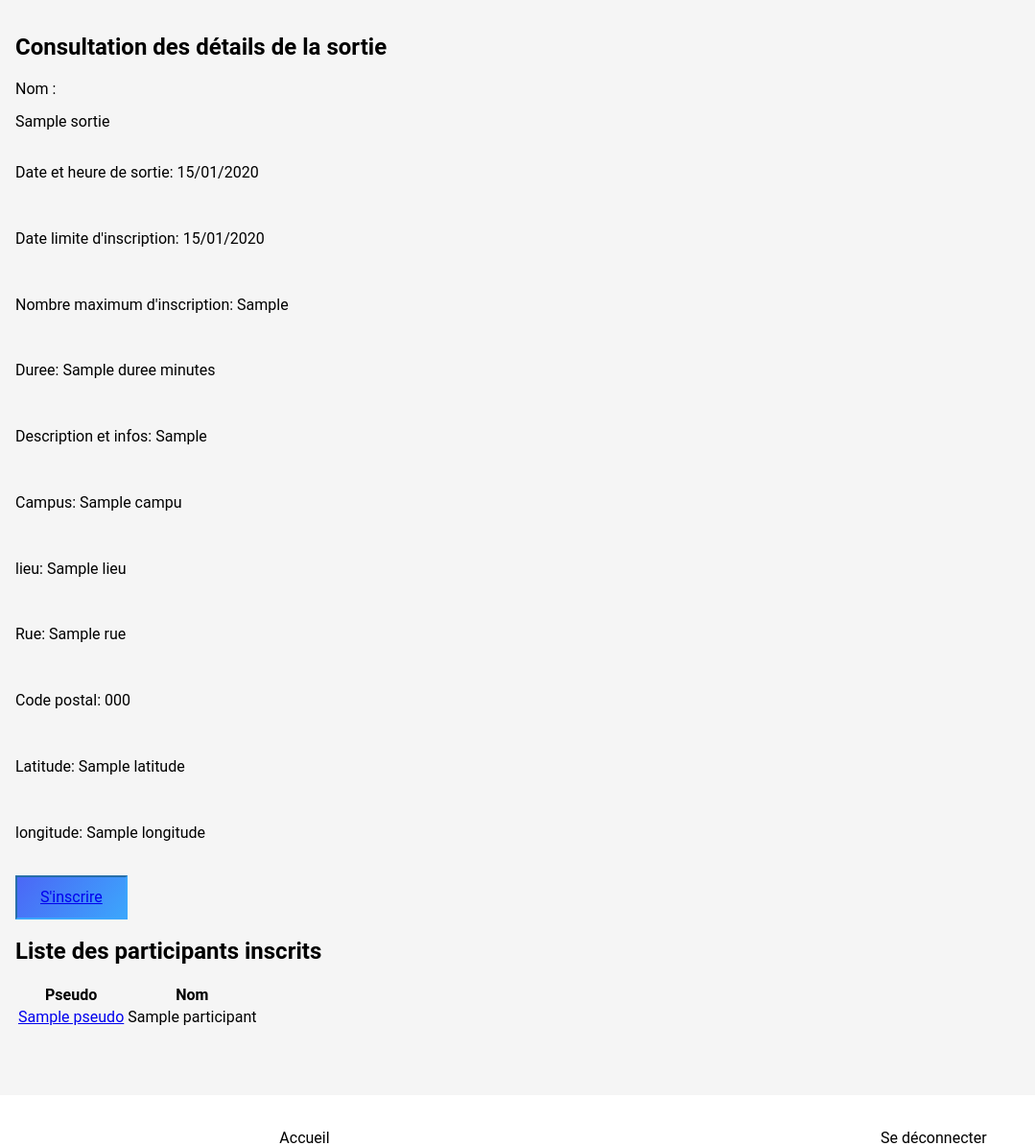
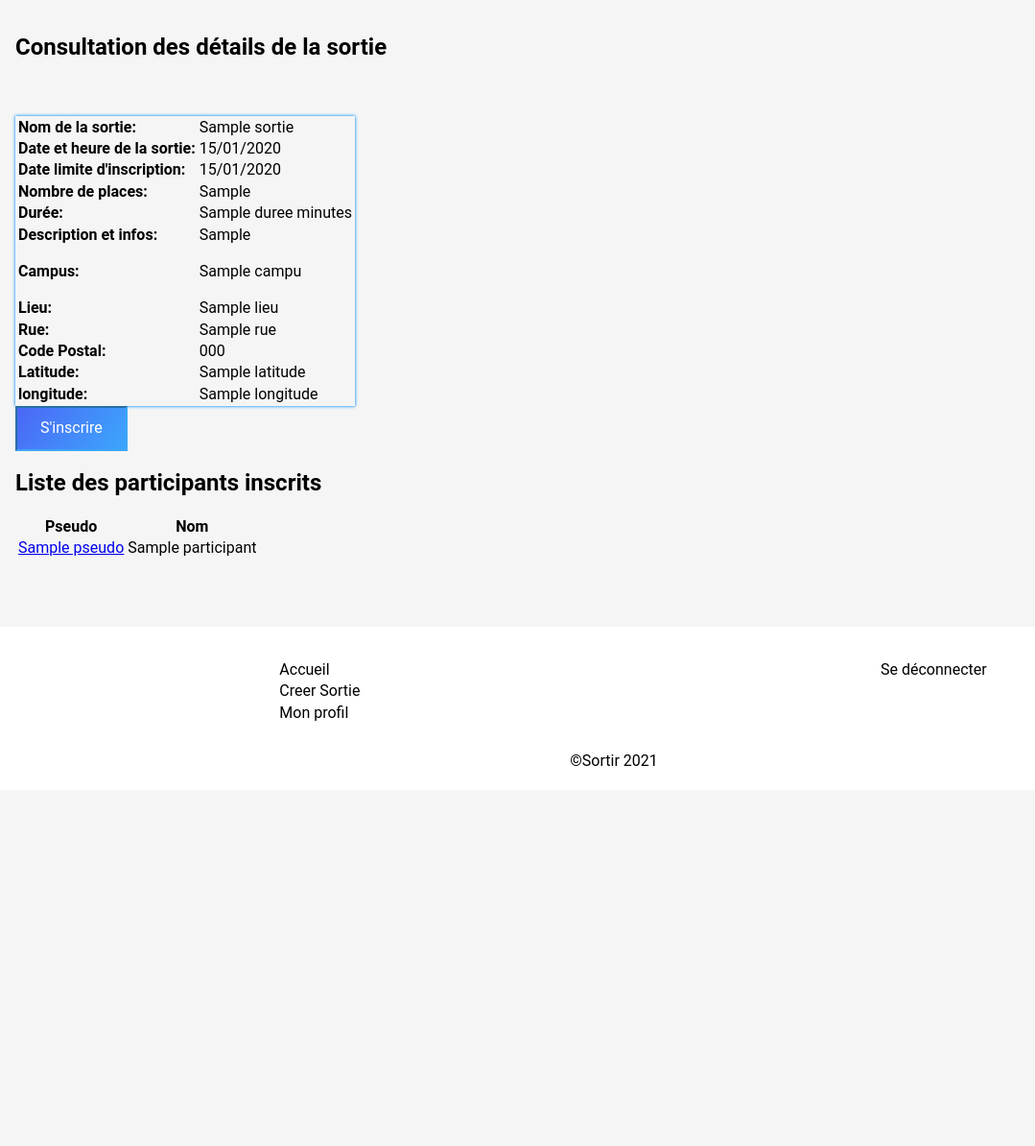
Before and after one commit to Mikael-LB/sortir-eleves, a PHP site: template templates/consulter/consulter-sorties.html.twig in a window 1280 px wide. Shown: the part 136-1330 px from the top of the page at 96% size, without its empty margins (0-1079 px from the left). After the commit the page ends 934 px from the top, so only its background shows below. Run offline with PHP 8.4, Linux system fonts and the light colour scheme; the template is opened without the code that fills it: most values are stand-ins (such as "Sample title", 1, 10 or a date in 2020); some libraries are stand-ins or nearby versions.

Commit message:
commit Stasia jeudi 15 juillet avec CSS

```diff
--- a/public/css/style.css
+++ b/public/css/style.css
@@ -133,7 +133,7 @@ main {
 
 .text-rouge{
     font-size : 16px;
-    color:rgb(255,0,0);
+    color:crimson;
 }
 
 .plus-button {
@@ -160,7 +160,7 @@ main {
 }
 
 #description-sortie{
-    width: 100px;
+    width: 100%;
 }
 
 
--- a/templates/consulter/consulter-sorties.html.twig
+++ b/templates/consulter/consulter-sorties.html.twig
@@ -3,37 +3,108 @@
 {% block body %}
 
     <h2>Consultation des détails de la sortie</h2>
-    <div><p id="text-rouge">Nom :</p> {{ sortie.nom }}</div>
+    {# Tableau des détails de la sortie #}
+    <section>
+        <table id="table-creation" class="box-shad">
+            <thead>
+            </thead>
+            <tbody>
+            <tr>
+                <th class="text-left" scope="row">
+                    Nom de la sortie:
+                </th>
+                <td>{{ sortie.nom }}</td>
+            </tr>
+
+            <tr>
+                <th class="text-left" scope="row">
+                    Date et heure de la sortie:
+                </th>
+                <td>{{ sortie.dateHeureDebut | date('d/m/Y') }}</td>
+            </tr>
+
             <br>
-    <p>Date et heure de sortie: {{ sortie.dateHeureDebut | date('d/m/Y') }}</p>
+            <tr>
+                <th class="text-left" scope="row">
+                    Date limite d'inscription:
+                </th>
+                <td>{{ sortie.dateLimiteInscription | date('d/m/Y') }}</td>
+            </tr>
+
             <br>
-    <p>Date limite d'inscription: {{ sortie.dateLimiteInscription | date('d/m/Y') }}</p>
-    <br>
-    <p>Nombre maximum d'inscription: {{ sortie.nbInscriptionsMax }}</p>
-    <br>
-    <p>Duree: {{ sortie.duree }} minutes</p>
-    <br>
-    <p class ="description-sortie">Description et infos: {{ sortie.infosSortie }}</p>
-    <br>
-    <p>Campus: {{ sortie.campus.nom }}</p>
-    <br>
-    <p>lieu: {{ sortie.lieu.nom }}</p>
-    <br>
-    <p>Rue: {{ sortie.lieu.rue }}</p>
-    <br>
-    <p>Code postal: {{ sortie.lieu.ville.codePostal }}</p>
-    <br>
-    <p>Latitude: {{ sortie.lieu.latitude }}</p>
-    <br>
-    <p>longitude: {{ sortie.lieu.longitude }}</p>
-    <br>
+            <tr>
+                <th class="text-left" scope="row">
+                    Nombre de places:
+                </th>
+                <td>{{ sortie.nbInscriptionsMax }}</td>
+            </tr>
 
-    <button class="button-blue"><a href="{{ path('sorties_inscrire', { 'id' : sortie.id }) }}">S'inscrire</a></button>
+            <tr>
+                <th class="text-left" scope="row">
+                    Durée:
+                </th>
+                <td> {{ sortie.duree }} minutes</td>
+            </tr>
 
+            <tr>
+                <th class="text-left" scope="row">
+                    Description et infos:
+                </th>
+                <td> {{ sortie.infosSortie }}</td>
+            </tr>
+
+            <th class="text-left" scope="row">
+                <p>Campus: </p>
+            </th>
+            <td>{{ sortie.campus.nom }}</td>
+            </tr>
+
+            <tr>
+                <th class="text-left" scope="row">
+                    Lieu:
+                </th>
+                <td>{{ sortie.lieu.nom }}</td>
+            </tr>
+
+            <tr>
+                <th class="text-left" scope="row">
+                    Rue:
+                </th>
+                <td>{{ sortie.lieu.rue }}</td>
+            </tr>
+
+            <tr>
+                <th class="text-left" scope="row">
+                    Code Postal:
+                </th>
+                <td>{{ sortie.lieu.ville.codePostal }}</td>
+            </tr>
+
+            <tr>
+                <th class="text-left" scope="row">
+                    Latitude:
+                </th>
+                <td>{{ sortie.lieu.latitude }}</td>
+            </tr>
+
+            <tr>
+                <th class="text-left" scope="row">
+                    longitude:
+                </th>
+                <td>{{ sortie.lieu.longitude }}</td>
+            </tr>
+            </tbody>
+        </table>
+    </section>
+
+    {# Bouton permettant de s'inscrire #}
+    <button class="button-blue"><a href="{{ path('sorties_inscrire', { 'id' : sortie.id }) }}" class="a-text-white" >S'inscrire</a></button>
+    {# on parcourt le tableau assosPartiSort pour rechercher si l'individu est inscrit ou pas #}
     {% for inscrit in sortie.assosPartiSort %}
         {% if app.user.id == inscrit.participant.id %}
             {% set isncrit = true %}
-        <button class="button-blue"><a href="{{ path('sorties_desister', { 'id' : sortie.id }) }}">Désister</a></button>
+            {# Bouton permettant de desister #}
+            <button class="button-blue"><a href="{{ path('sorties_desister', { 'id' : sortie.id }) }}" class="a-text-white">Désister</a></button>
         {% endif %}
     {% endfor %}
 
@@ -52,7 +123,11 @@
             <tbody>
             {% for assosPartiSort in sortie.assosPartiSort %}
                 <tr>
-                <td><a href="{{ path('participant_afficher', { 'id' : assosPartiSort.participant.id }) }}">{{ assosPartiSort.participant.pseudo }}</a></td>
+                    <td>
+                        {# lien sur le pseudo permettant d'atteindre la page des informations d'un participant #}
+                        <a href="{{ path('participant_afficher', { 'id' : assosPartiSort.participant.id }) }}">{{ assosPartiSort.participant.pseudo }}</a>
+                    </td>
+                    {# permet d'afficher le nom d'un participant de la table assosPartiSort donc le nom d'un inscrit à la sortie #}
                     <td>{{ assosPartiSort.participant.nom }}</td>
                 </tr>
 
```
Also changed, not shown: templates/participant/afficher.html.twig (+46 -6 lines). Lines whose indentation alone changed are shown as unchanged.
